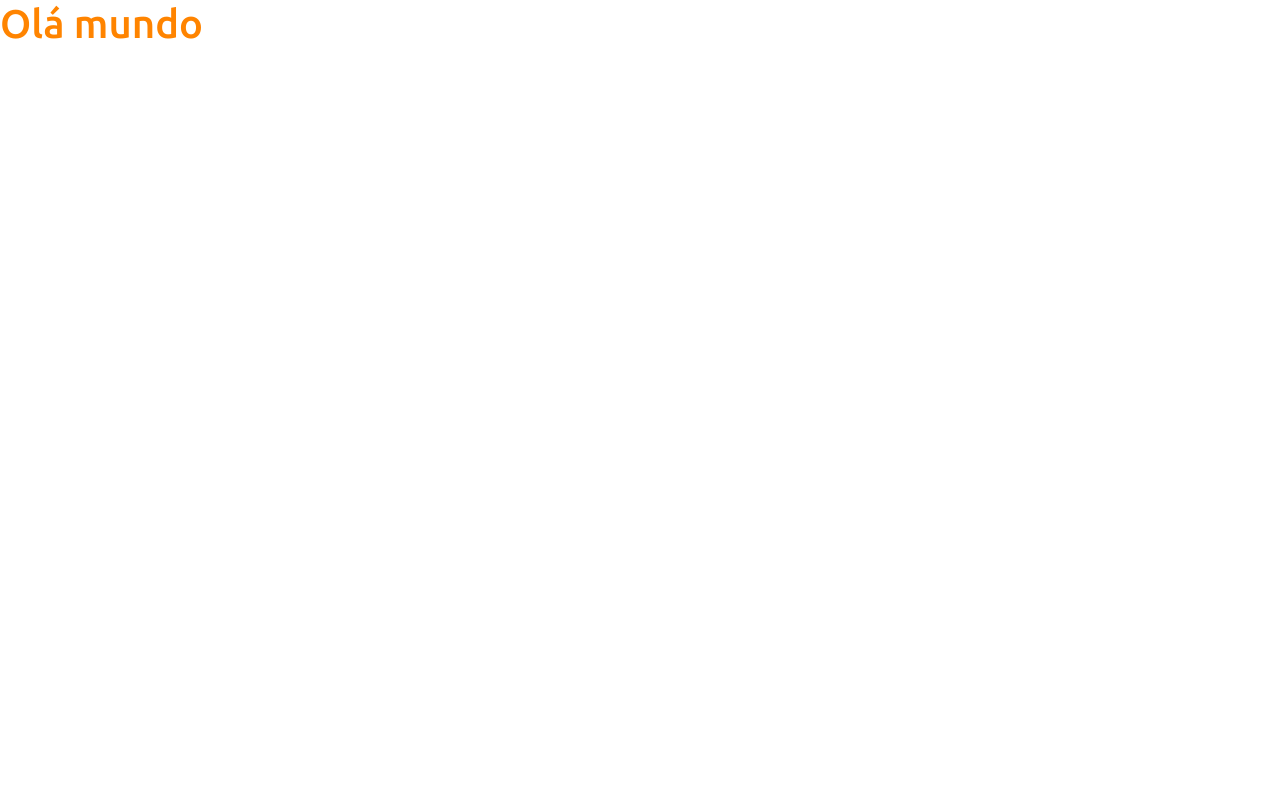
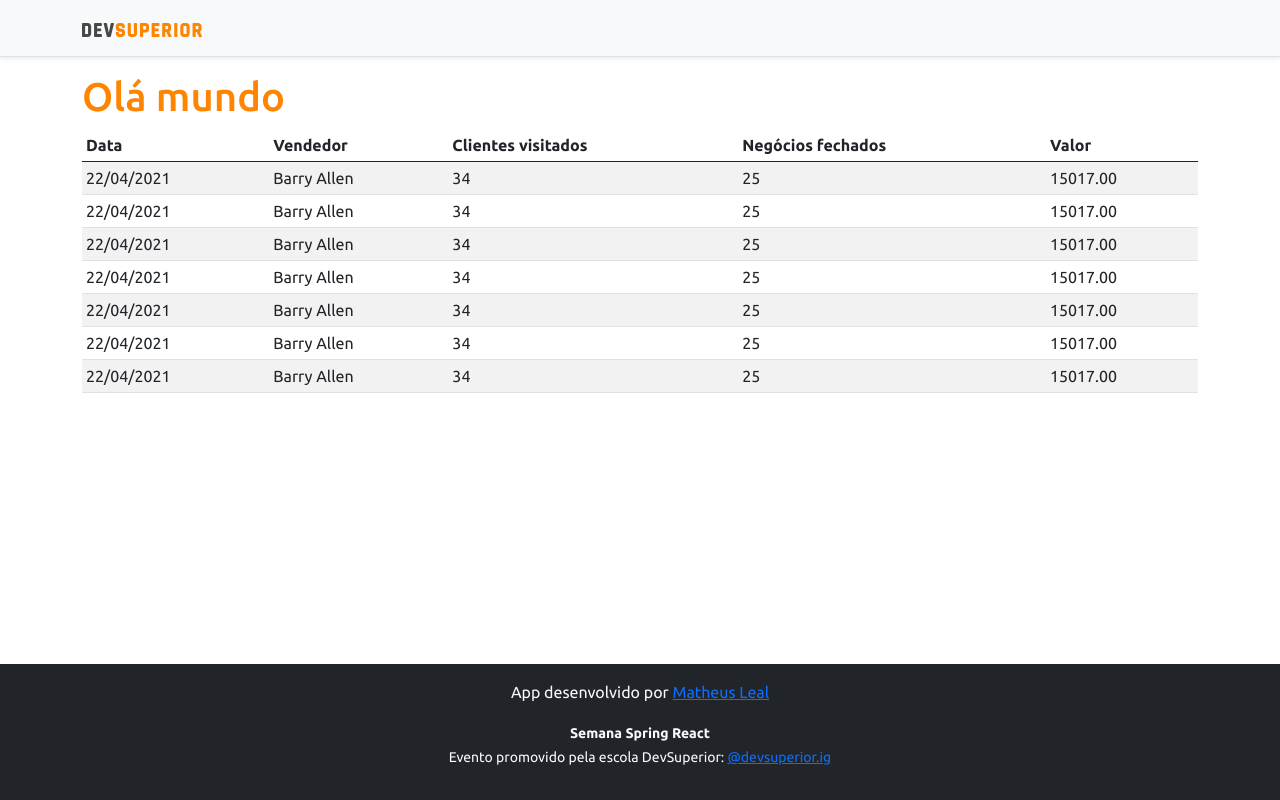
Before and after one commit to matheusleal55/ProjectSpring, a React (Create React App) app in the folder frontend/: page / in a window 1280 px wide. Built offline with nearby package versions, Linux system fonts and the light colour scheme.

Commit message:
Basic static components

```diff
--- a/frontend/src/App.tsx
+++ b/frontend/src/App.tsx
@@ -1,11 +1,17 @@
+import DataTable from "components/DataTable";
+import Footer from "components/Footer";
+import NavBar from "components/NavBar";
 
 function App() {
   return (
-    <div>
-
-      <h1 className="text-primary">Olá mundo</h1>
-
-    </div>
+    <>
+      <NavBar />
+      <div className="container">
+        <h1 className="text-primary">Olá mundo</h1>
+        <DataTable />
+      </div>
+      <Footer />
+    </>
   );
 }
 
--- /dev/null
+++ b/frontend/src/components/DataTable/index.tsx
@@ -0,0 +1,72 @@
+function DataTable() {
+    return (
+
+        <div className="table-responsive">
+            <table className="table table-striped table-sm">
+                <thead>
+                    <tr>
+                        <th>Data</th>
+                        <th>Vendedor</th>
+                        <th>Clientes visitados</th>
+                        <th>Negócios fechados</th>
+                        <th>Valor</th>
+                    </tr>
+                </thead>
+                <tbody>
+                    <tr>
+                        <td>22/04/2021</td>
+                        <td>Barry Allen</td>
+                        <td>34</td>
+                        <td>25</td>
+                        <td>15017.00</td>
+                    </tr>
+                    <tr>
+                        <td>22/04/2021</td>
+                        <td>Barry Allen</td>
+                        <td>34</td>
+                        <td>25</td>
+                        <td>15017.00</td>
+                    </tr>
+                    <tr>
+                        <td>22/04/2021</td>
+                        <td>Barry Allen</td>
+                        <td>34</td>
+                        <td>25</td>
+                        <td>15017.00</td>
+                    </tr>
+                    <tr>
+                        <td>22/04/2021</td>
+                        <td>Barry Allen</td>
+                        <td>34</td>
+                        <td>25</td>
+                        <td>15017.00</td>
+                    </tr>
+                    <tr>
+                        <td>22/04/2021</td>
+                        <td>Barry Allen</td>
+                        <td>34</td>
+                        <td>25</td>
+                        <td>15017.00</td>
+                    </tr>
+                    <tr>
+                        <td>22/04/2021</td>
+                        <td>Barry Allen</td>
+                        <td>34</td>
+                        <td>25</td>
+                        <td>15017.00</td>
+                    </tr>
+                    <tr>
+                        <td>22/04/2021</td>
+                        <td>Barry Allen</td>
+                        <td>34</td>
+                        <td>25</td>
+                        <td>15017.00</td>
+                    </tr>
+                </tbody>
+            </table>
+        </div>
+
+    );
+}
+
+export default DataTable;
--- /dev/null
+++ b/frontend/src/components/Footer/index.tsx
@@ -0,0 +1,15 @@
+
+function Footer() {
+    return (
+
+        <footer className="footer mt-auto py-3 bg-dark">
+            <div className="container">
+                <p className="text-light">App desenvolvido por <a href="https://github.com/matheusleal55/ProjectSpring" target="_blank" rel="noreferrer"> Matheus Leal</a></p>
+                <p className="text-light"><small><strong>Semana Spring React</strong><br />
+            Evento promovido pela escola DevSuperior: <a href="https://instagram.com/devsuperior.ig" target="_blank" rel="noreferrer">@devsuperior.ig</a></small></p>
+            </div>
+        </footer>
+    );
+}
+
+export default Footer;
--- /dev/null
+++ b/frontend/src/components/NavBar/index.tsx
@@ -0,0 +1,21 @@
+import ImgDsDark from 'assets/img/ds-dark.svg';
+
+function NavBar() {
+    return (
+      <div>
+
+        <div className="d-flex flex-column flex-md-row align-items-center p-3 px-md-4 mb-3 bg-light border-bottom shadow-sm">
+        <div className="container">
+            <nav className="my-2 my-md-0 mr-md-3">
+            <img src={ImgDsDark} alt="DevSuperior" width="120" />
+            </nav>
+        </div>
+        </div>
+
+
+
+      </div>
+    );
+  }
+
+  export default NavBar;
```
Also changed, not shown: frontend/src/assets/img/ds-dark.svg (added).
